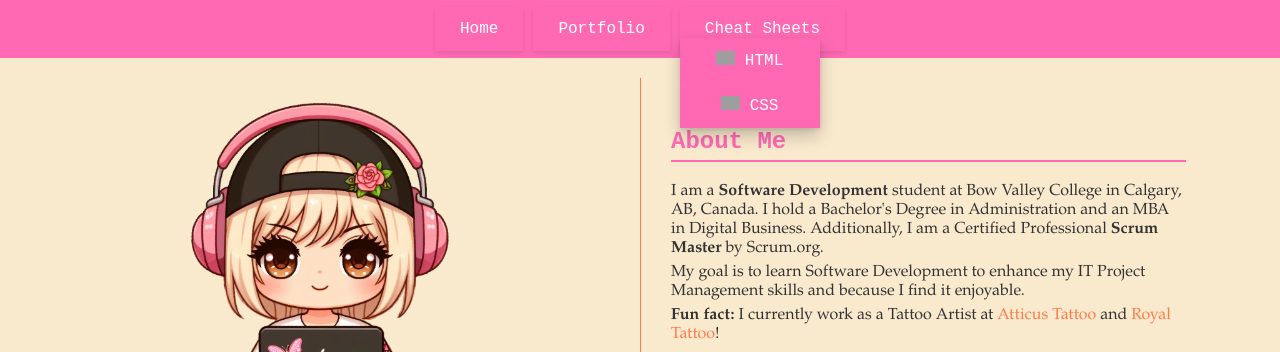
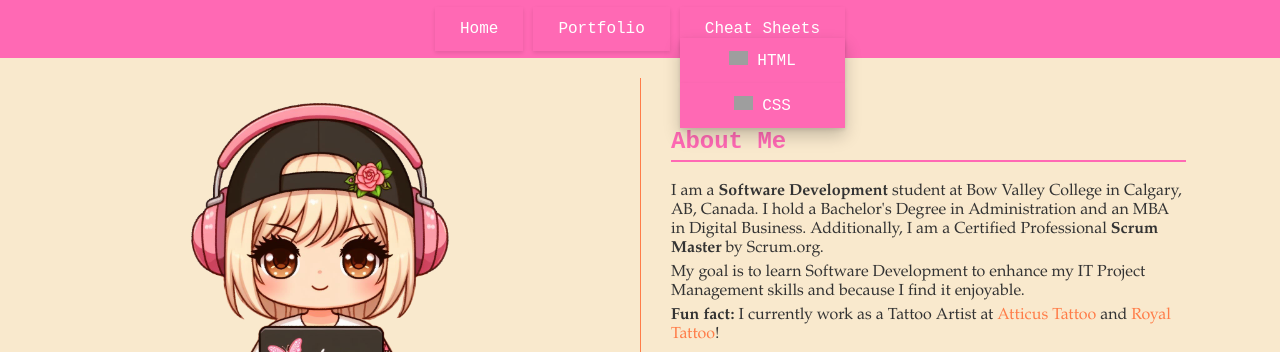
Before and after one commit to sjzimmer/sjzimmer.github.io, a plain HTML site: page index.html in a window 1280 px wide. Both pictures are taken after a click on the link "Cheat Sheets". Shown: the top 352 px of the page. Drawn offline with Linux system fonts and the light colour scheme; grey boxes are pictures that could not be loaded.

Commit message:
Update styles.css

```diff
--- a/styles.css
+++ b/styles.css
@@ -232,7 +232,7 @@ h3 {
   display: none;
   position: absolute;
   background-color: #f9f9f9;
-  min-width: 140px;
+  min-width: 165px;
   box-shadow: 0px 8px 16px 0px rgba(0,0,0,0.2);
   z-index: 1;
 }
```
